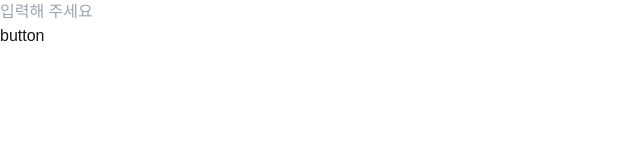
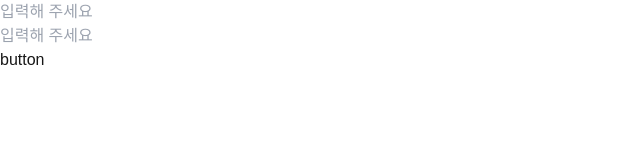
Before and after one commit to rae-han/lecture-nextjs-app-router-practice, a Next.js app: page /form in a window 1280 px wide. Shown: the top 160 px of the page, without its empty margins (0-640 px from the left). Built offline with nearby package versions, Linux system fonts and the light colour scheme.

Commit message:
feature: useFormState(useActionState) 사용하도록 개발

```diff
--- /dev/null
+++ b/src/actions/account.ts
@@ -0,0 +1,12 @@
+'use server';
+
+export async function createAccount(prevState: any, formData: FormData) {
+  const data = {
+    name: formData.get('name'),
+    id: formData.get('id'),
+  }
+
+  console.log({data})
+
+  return data;
+}
--- a/src/actions/test.ts
+++ /dev/null
@@ -1,6 +0,0 @@
-'use server';
-
-export async function CreateAccount(prevState: any, fromData: FormData) {
-
-
-}
--- a/src/app/form/page.tsx
+++ b/src/app/form/page.tsx
@@ -1,12 +1,20 @@
+"use client";
+
 import React from 'react';
+import { useFormState } from 'react-dom'
 import Form from '@components/Form';
 import Button from '@components/Button';
 import FormInput from '@components/FormInput';
+import { createAccount } from '../../actions/account';
 
 const Page = () => {
+  const [state, dispatch] = useFormState(createAccount, null);
+  // 두 번째 인자 이름으로 많이 쓰는 것: action, trigger, dispatch
+
   return (
-    <Form>
-      <FormInput placeholder={'입력해 주세요'} />
+    <Form action={dispatch}>
+      <FormInput name={'name'} placeholder={'입력해 주세요'} />
+      <FormInput name={'id'} placeholder={'입력해 주세요'} />
       <Button type={'submit'} />
     </Form>
   );
```
